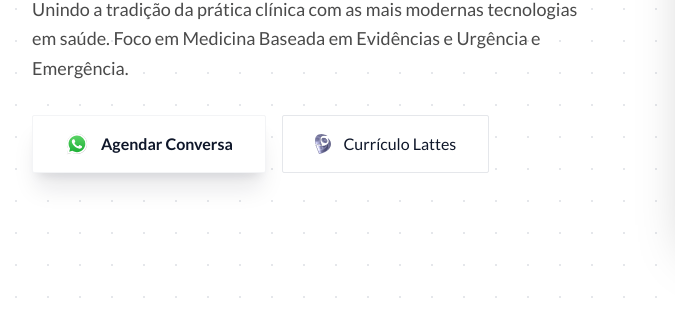
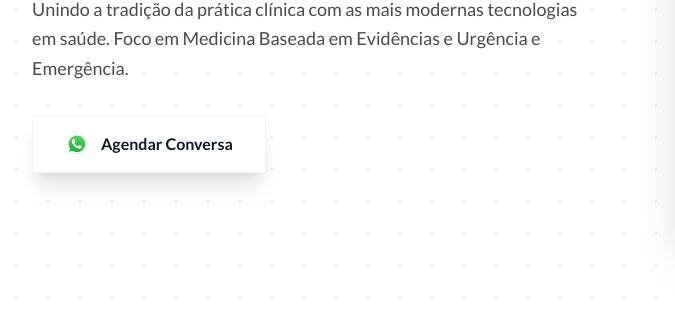
Before and after one commit to arisson-danilo/arisson-cv, a plain HTML site: page index.html in a window 1280 px wide. Shown: the part 487-800 px from the top of the page, 0-675 px from the left. Drawn offline with nearby package versions, Linux system fonts and the light colour scheme; a web font is replaced by a local one.

Commit message:
style: remove duplicate lattes button from hero section

```diff
--- a/index.html
+++ b/index.html
@@ -166,12 +166,6 @@
                            class="w-full sm:w-auto px-8 py-4 bg-white text-brand-navy font-bold rounded-sm shadow-xl shadow-brand-navy/10 hover:bg-gray-50 transition-all transform hover:-translate-y-0.5 flex items-center justify-center gap-3 border border-gray-100">
                             <img src="./assets/whatsapp_logo.svg" class="w-6 h-6" alt="WhatsApp">
                             Agendar Conversa
-                        </a>
-                        <a href="http://lattes.cnpq.br/1577887449026716" target="_blank"
-                           class="w-full sm:w-auto px-8 py-4 bg-white border border-gray-200 text-brand-navy font-medium rounded-sm hover:border-brand-gold hover:text-brand-gold transition-all flex items-center justify-center gap-3 group">
-                           <!-- Logo Lattes Local -->
-                           <img src="./assets/lattes_logo.png" class="h-5 w-auto opacity-70 group-hover:opacity-100 transition-opacity" alt="Lattes">
-                           Currículo Lattes
                         </a>
                     </div>
                 </div>
```
